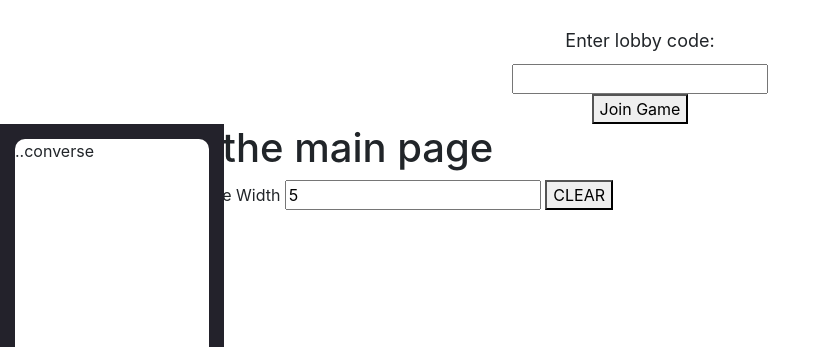
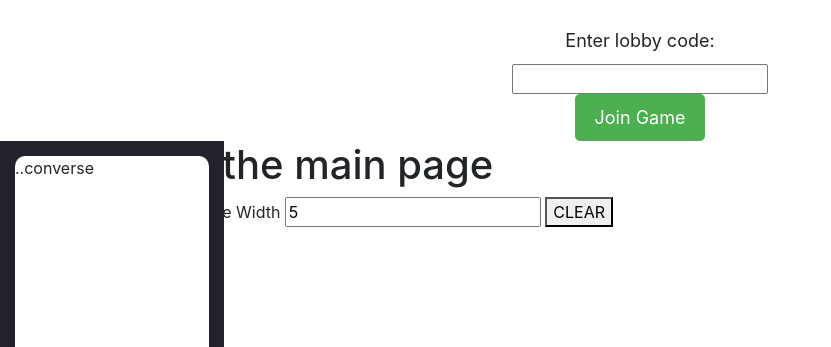
Before and after one commit to Gabyr01/CS-436-Project, a plain HTML site: page Frontend/index.html in a window 1280 px wide. Shown: the part 453-800 px from the top of the page, without its empty margins (0-831 px from the left). Drawn offline with nearby package versions, Linux system fonts and the light colour scheme; no server answers.

Commit message:
added joinbutton css

```diff
--- a/Frontend/chatbox.css
+++ b/Frontend/chatbox.css
@@ -132,14 +132,15 @@ body {
     margin-bottom: 10px;
 }
 
-#join-button {
+
+/* #join-button {
     width: 200px;
     padding: 5px;
     margin-bottom: 10px;
     font-size: 16px;
     border: line;
     border-radius: 5px;
-}
+} */
 
 #join-button {
     background-color: #4CAF50;
--- a/Frontend/index.html
+++ b/Frontend/index.html
@@ -28,7 +28,7 @@
                 <form>
                     <label for="lobby-code ">Enter lobby code:</label>
                     <input type="text " id="lobby-code " name="lobby-code " required>
-                    <button type="submit ">Join Game</button>
+                    <button id="join-button" type="submit ">Join Game</button>
                 </form>
 
             </div>
```
